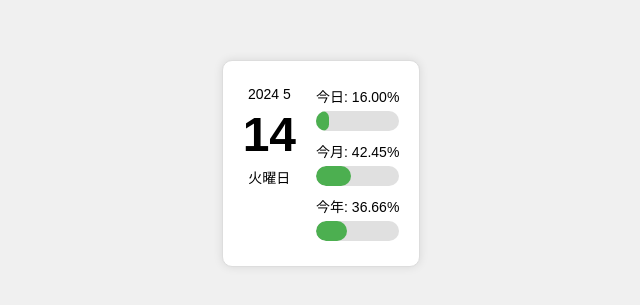
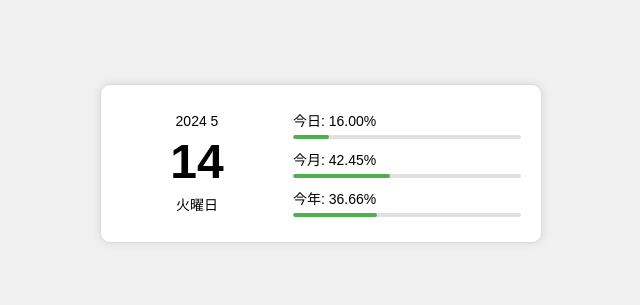
Before and after one commit to r-ca/mi-clock-wg, a plain HTML site: page index.html in a window 1280 px wide. Shown: the part 237-542 px from the top of the page, without its empty margins (319-959 px from the left). Drawn offline with Linux system fonts and the light colour scheme.

Commit message:
スタイル修正 WIP

```diff
--- a/style.css
+++ b/style.css
@@ -11,6 +11,7 @@ html {
 }
 
 .widget {
+    min-width: 400px;
     display: flex;
     background: white;
     border: 1px solid #ddd;
@@ -22,6 +23,8 @@ html {
 .date-info {
     text-align: center;
     margin-right: 20px;
+    width: 40%;
+    align-self: center;
 }
 
 .date-info div {
@@ -42,6 +45,7 @@ html {
     display: flex;
     flex-direction: column;
     justify-content: space-between;
+    width: 60%;
 }
 
 .progress-bar {
@@ -55,7 +59,7 @@ html {
 
 .progress-bar-inner {
     position: relative;
-    height: 20px;
+    height: 4px;
     background: #e0e0e0;
     border-radius: 10px;
     overflow: hidden;
```
